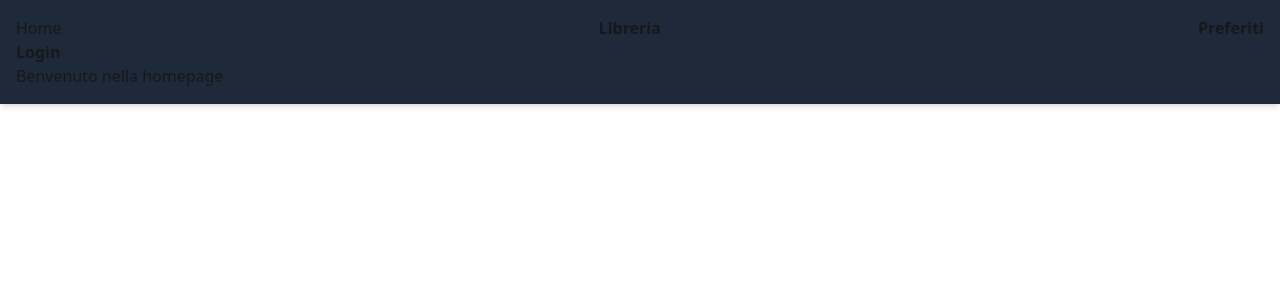
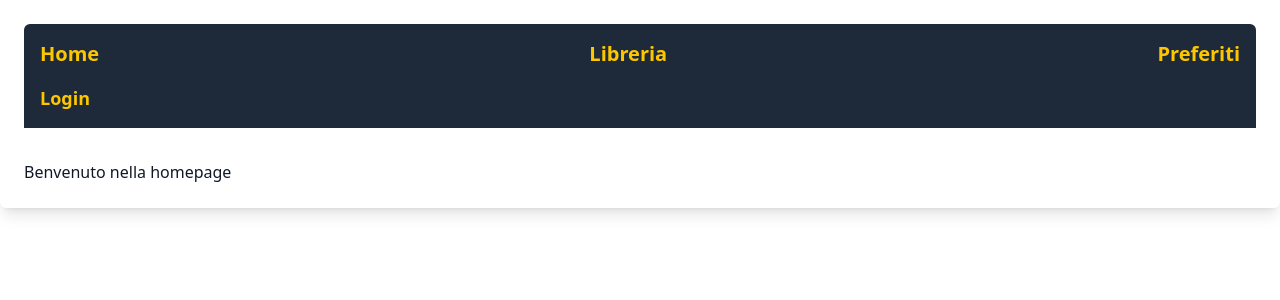
Before and after one commit to edvelhope/book-library, a React (Vite) app: page / in a window 1280 px wide. Shown: the top 300 px of the page. Built offline with nearby package versions, Linux system fonts and the light colour scheme.

Commit message:
add css color,button correct

```diff
--- a/src/App.tsx
+++ b/src/App.tsx
@@ -10,46 +10,58 @@ import { logout, selectUser } from "./redux/authSlice";
 function App() {
   const user = useSelector(selectUser);
   const dispatch = useDispatch();
+
   return (
-    <div className="container bg-gray-800 p-4 shadow-md mx-auto ">
-      <nav>
-        <div className="flex flex-wrap justify-between rounded-b-sm  items-center text-yellow">
-          <Link to="/" className="hover:text-yellow-400">
+    <div className="container mx-auto bg-white text-gray-900 p-6 shadow-lg rounded-md">
+      {/* Navbar */}
+      <nav className="bg-gray-800 text-yellow-400 p-4 rounded-t-md">
+        <div className="flex flex-wrap justify-between items-center space-x-6">
+          <Link to="/" className="text-xl font-semibold hover:text-yellow-500 transition duration-300">
             Home
           </Link>
-          <Link to="/books" className="hover:text-yellow-400 font-semibold transition">
+          <Link to="/books" className="text-xl font-semibold hover:text-yellow-500 transition duration-300">
             Libreria
           </Link>
-          <Link to="/favourites" className="hover:text-yellow-400 font-semibold transition">
+          <Link to="/favourites" className="text-xl font-semibold hover:text-yellow-500 transition duration-300">
             Preferiti
           </Link>
         </div>
-        <div className="mt-2 md:mt-0 flex items-center">
+
+        <div className="mt-4 flex justify-between items-center">
           {user ? (
             <>
-              <span className="text-sm italic">
+              <span className="text-sm italic text-gray-200">
                 Accesso come:{" "}
                 <span className="font-semibold">{user.username}</span>
               </span>
-              <button onClick={() => dispatch(logout())}>Logout</button>
+              <button
+                className="bg-yellow-500 text-gray-800 px-4 py-2 rounded-lg hover:bg-yellow-400 transition duration-300"
+                onClick={() => dispatch(logout())}
+              >
+                Logout
+              </button>
             </>
           ) : (
-            <Link to="/login" className="hover:text-yellow-400 font-semibold transition ">
+            <Link
+              to="/login"
+              className="text-lg font-semibold hover:text-yellow-500 transition duration-300"
+            >
               Login
             </Link>
           )}
         </div>
       </nav>
+
+      {/* Main Content */}
+      <main className="mt-8">
         <Routes>
           <Route path="/" element={<HomePage />} />
           <Route path="/login" element={<Login />} />
           <Route path="/books" element={<Library />} />
           <Route path="/favourites" element={<Favourites />} />
-        {/* Rotta dinamica con annidamento */}
-        <Route path="/books/:id" element={<BookInfo />}>
-          <Route path="info" element={<BookInfo />} />
-        </Route>
+          <Route path="/books/:id" element={<BookInfo />} />
         </Routes>
+      </main>
     </div>
   );
 }
```
Lines whose indentation alone changed are shown as unchanged.
